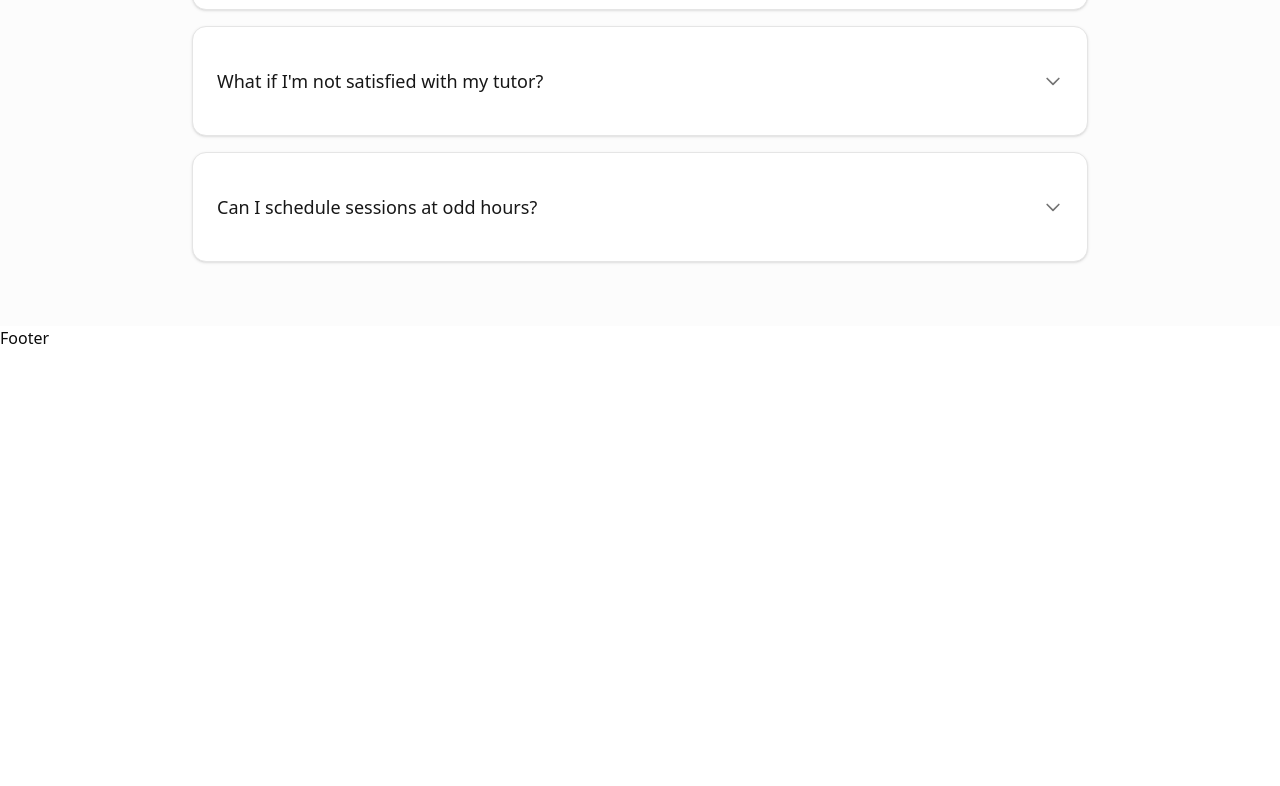
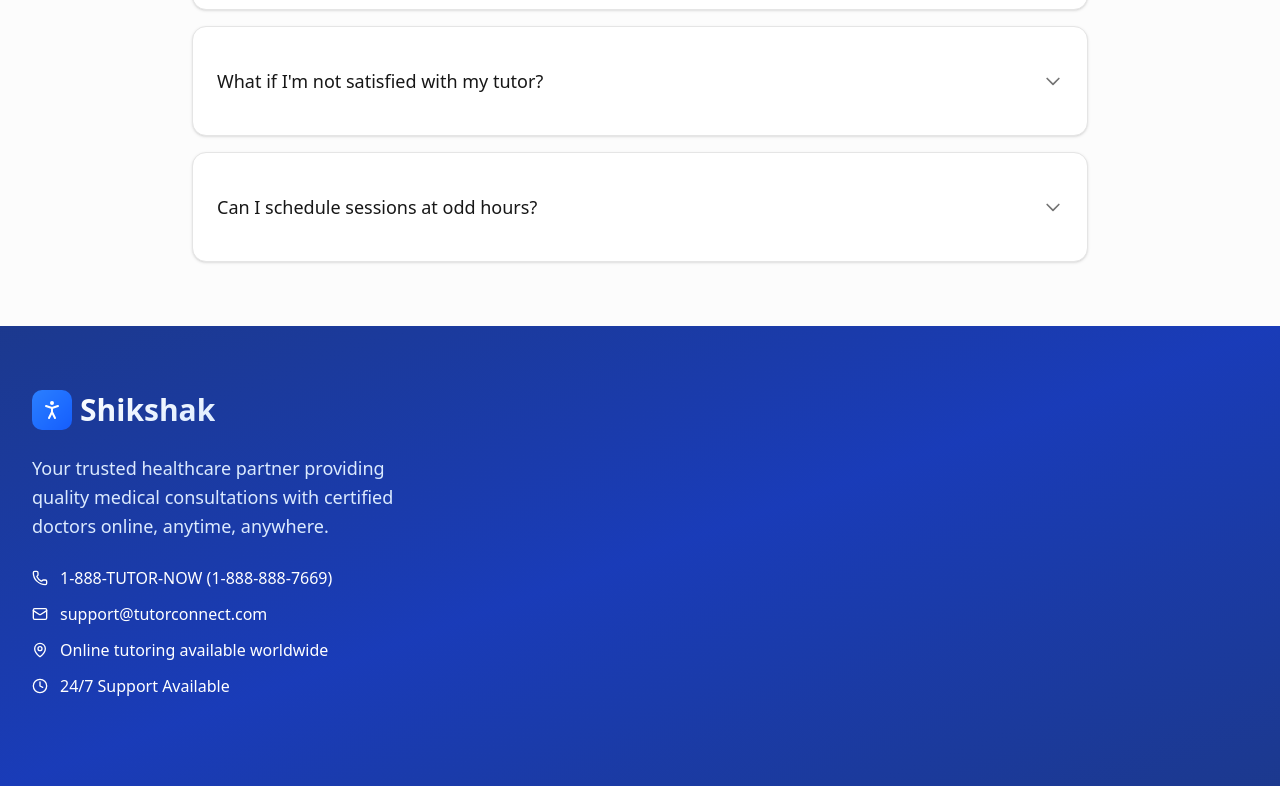
Before and after one commit to suicide-machine/Shishak-2, a Next.js app in the folder frontend/: page / in a window 1280 px wide. Shown: the part 2205-2991 px from the top of the page. Before the commit the page ends 2555 px from the top, so only its background shows below. Built offline with nearby package versions, Linux system fonts and the light colour scheme.

Commit message:
Home Page (Header, Landing, Testimonials, Footer) part-16

```diff
--- a/frontend/components/landing/Footer.tsx
+++ b/frontend/components/landing/Footer.tsx
@@ -1,7 +1,48 @@
+"use client"
+
+import { contactInfo } from "@/lib/constant"
+import { PersonStanding } from "lucide-react"
 import React from "react"
 
 const Footer = () => {
-  return <div>Footer</div>
+  return (
+    <footer className="bg-linear-to-br from-blue-900 via-blue-800 to-blue-900 text-white">
+      <div className="max-w-7xl mx-auto px-4 sm:px-6 lg:px-8">
+        <div className="py-16">
+          <div className="grid grid-cols-1 lg:grid-cols-12 gap-8">
+            <div className="lg:col-span-4">
+              <div className="flex items-center space-x-2 mb-6">
+                <div className="w-10 h-10 bg-linear-to-br from-blue-500 to-blue-600  rounded-lg flex items-center justify-center">
+                  <PersonStanding className="w-6 h-6 text-white" />
+                </div>
+
+                <div className="text-3xl font-bold bg-linear-to-br from-white to-blue-100  bg-clip-text text-transparent">
+                  Shikshak
+                </div>
+              </div>
+
+              <p className="text-blue-100 mb-6 text-lg leading-relaxed">
+                Your trusted healthcare partner providing quality medical
+                consultations with certified doctors online, anytime, anywhere.
+              </p>
+
+              <div className="space-y-3 mb-6">
+                {contactInfo.map((item, index) => (
+                  <div
+                    key={index}
+                    className="flex items-center space-x-3 text-white"
+                  >
+                    <item.icon className="w-4 h-4 text-white" />
+                    <span>{item.text}</span>
+                  </div>
+                ))}
+              </div>
+            </div>
+          </div>
+        </div>
+      </div>
+    </footer>
+  )
 }
 
 export default Footer
--- a/frontend/lib/constant.ts
+++ b/frontend/lib/constant.ts
@@ -194,24 +194,24 @@ export const trustLogos = [
   "WSJ Learning",
 ]
 
-// export const contactInfo = [
-//   {
-//     icon: Phone,
-//     text: "1-888-TUTOR-NOW (1-888-888-7669)",
-//   },
-//   {
-//     icon: Mail,
-//     text: "support@tutorconnect.com",
-//   },
-//   {
-//     icon: MapPin,
-//     text: "Online tutoring available worldwide",
-//   },
-//   {
-//     icon: Clock,
-//     text: "24/7 Support Available",
-//   },
-// ]
+export const contactInfo = [
+  {
+    icon: Phone,
+    text: "1-888-TUTOR-NOW (1-888-888-7669)",
+  },
+  {
+    icon: Mail,
+    text: "support@tutorconnect.com",
+  },
+  {
+    icon: MapPin,
+    text: "Online tutoring available worldwide",
+  },
+  {
+    icon: Clock,
+    text: "24/7 Support Available",
+  },
+]
 
 // export const footerSections = [
 //   {
```
